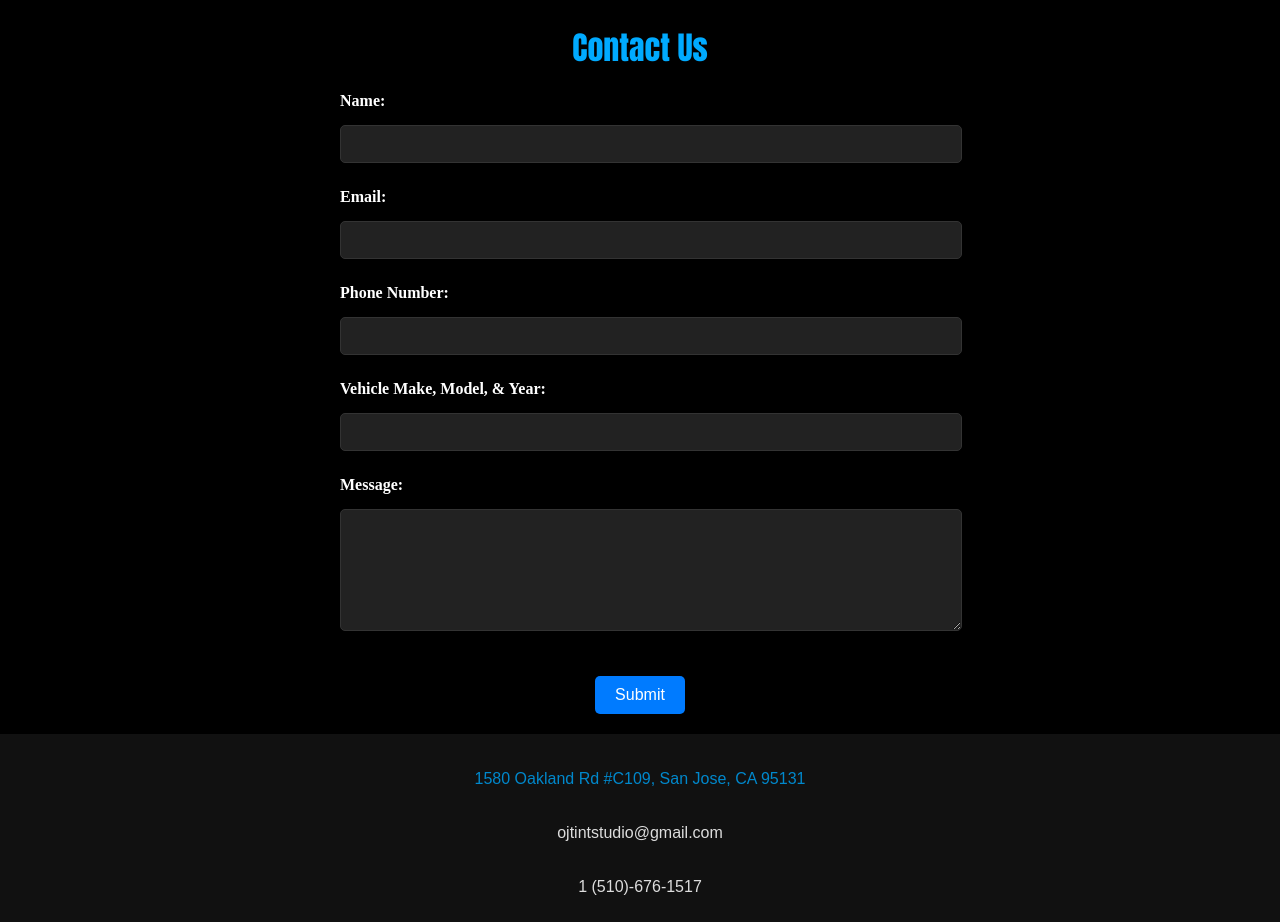
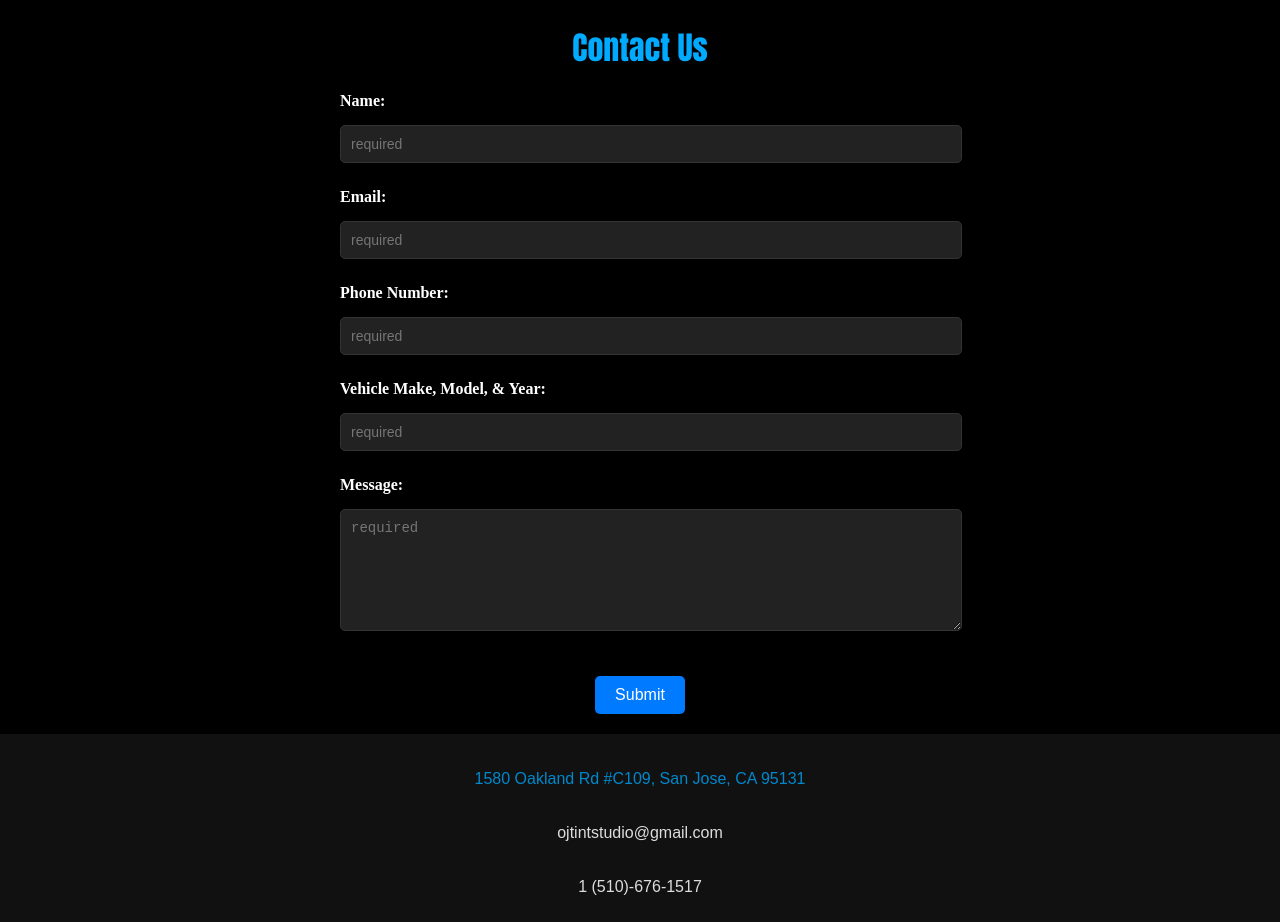
Before and after one commit to ssarvesh20000/OJTS, a React (Create React App) app: page / in a window 1280 px wide. Shown: the part 3400-4322 px from the top of the page. Built offline with nearby package versions, Linux system fonts and the light colour scheme.

Commit message:
changed number validation process, submission msg color

```diff
--- a/src/components/ContactForm.js
+++ b/src/components/ContactForm.js
@@ -4,17 +4,24 @@ import emailjs from 'emailjs-com';
 function ContactForm() {
   const form = useRef();
   const [submissionMessage, setSubmissionMessage] = useState('');
+  const [isError, setIsError] = useState(false); // Track whether the message is an error
 
   const sendEmail = (e) => {
     e.preventDefault();
 
-    const number = e.target.number.value.trim();
+    // Extract and preprocess phone number
+    let number = e.target.number.value.trim();
+    number = number.replace(/\D/g, ''); // Remove all non-digit characters
 
-    // Validate phone number (mandatory and 10-digit US format)
-    const phonePattern = /^\d{10}$/; // This ensures the phone number is exactly 10 digits
-    if (!phonePattern.test(number)) {
+    // Ensure it's a 10-digit US phone number (optionally handle leading '1')
+    if (number.length === 11 && number.startsWith('1')) {
+      number = number.slice(1); // Remove the leading '1'
+    }
+
+    if (number.length !== 10) {
       setSubmissionMessage('Phone number must be a valid 10-digit number.');
-      return; // Stop form submission if phone number is invalid
+      setIsError(true); // Mark as error
+      return; // Stop form submission if the phone number is invalid
     }
 
     emailjs.sendForm('service_9v8bv8k', 'template_xp8se1b', form.current, 'iEPd4ZUZDvveGMX7H')
@@ -22,11 +29,13 @@ function ContactForm() {
         console.log(result.text);
         const name = e.target.name.value;
         const make = e.target.make.value;
-          setSubmissionMessage(`Message from ${name} successfully submitted (${make})`);
+        setSubmissionMessage(`Message from ${name} successfully submitted (${make}).`);
+        setIsError(false); // Mark as success
         e.target.reset();
       }, (error) => {
         console.log(error.text);
         setSubmissionMessage('Message submission unsuccessful :(');
+        setIsError(true); // Mark as error
       });
   };
 
@@ -37,33 +46,36 @@ function ContactForm() {
       <form ref={form} onSubmit={sendEmail} style={formStyle}>
         <div style={inputGroupStyle}>
           <label style={labelStyle}>Name:</label>
-          <input type="text" name="name" style={inputStyle} required />
+          <input type="text" name="name" style={inputStyle} placeholder={'required'} required />
         </div>
 
         <div style={inputGroupStyle}>
           <label style={labelStyle}>Email:</label>
-          <input type="email" name="email" style={inputStyle} required />
+          <input type="email" name="email" style={inputStyle} placeholder={'required'} required />
         </div>
 
         <div style={inputGroupStyle}>
           <label style={labelStyle}>Phone Number:</label>
-          <input type="text" name="number" style={inputStyle} required />
+          <input type="tel" name="number" style={inputStyle} placeholder={'required'} required />
         </div>
 
         <div style={inputGroupStyle}>
           <label style={labelStyle}>Vehicle Make, Model, & Year:</label>
-          <input type="text" name="make" style={inputStyle} required />
+          <input type="text" name="make" style={inputStyle} placeholder={'required'} required />
         </div>
 
         <div style={inputGroupStyle}>
           <label style={labelStyle}>Message:</label>
-          <textarea name="message" style={textareaStyle} required />
+          <textarea name="message" style={textareaStyle} placeholder={'required'} required />
         </div>
 
-        {submissionMessage && <p style={messageStyle}>{submissionMessage}</p>}
+        {submissionMessage && (
+          <p style={{ ...messageStyle, color: isError ? 'red' : 'green' }}>
+            {submissionMessage}
+          </p>
+        )}
 
         <button type="submit" style={buttonStyle}>Submit</button>
-
       </form>
     </section>
   );
@@ -72,15 +84,15 @@ function ContactForm() {
 // Styles
 const sectionStyle = {
   padding: '20px',
-  maxWidth: '600px', // Set a max width to make the form compact
+  maxWidth: '600px',
   margin: '0 auto',
-  backgroundColor: '#000', // Black background
+  backgroundColor: '#000',
   borderRadius: '10px',
-  boxShadow: '0px 4px 10px rgba(0, 0, 0, 0.3)', // Add a subtle shadow for depth
+  boxShadow: '0px 4px 10px rgba(0, 0, 0, 0.3)',
 };
 
 const headerStyle = {
-  color: '#00aaff', // Blue accent for the header
+  color: '#00aaff',
   textAlign: 'center',
   marginBottom: '20px',
 };
@@ -88,7 +100,7 @@ const headerStyle = {
 const formStyle = {
   display: 'flex',
   flexDirection: 'column',
-  gap: '15px', // Add space between the form fields
+  gap: '15px',
 };
 
 const inputGroupStyle = {
@@ -98,16 +110,16 @@ const inputGroupStyle = {
 
 const labelStyle = {
   marginBottom: '5px',
-  color: '#fff', // White text for labels
+  color: '#fff',
   fontWeight: 'bold',
 };
 
 const inputStyle = {
   padding: '10px',
   borderRadius: '5px',
-  border: '1px solid #333', // Darker border for inputs
-  backgroundColor: '#222', // Dark input fields
-  color: '#fff', // White text
+  border: '1px solid #333',
+  backgroundColor: '#222',
+  color: '#fff',
   outline: 'none',
   fontSize: '14px',
 };
@@ -120,23 +132,22 @@ const textareaStyle = {
   color: '#fff',
   outline: 'none',
   fontSize: '14px',
-  minHeight: '100px', // Adjust the height for the message textarea
+  minHeight: '100px',
 };
 
 const buttonStyle = {
   padding: '10px 20px',
   fontSize: '16px',
-  backgroundColor: '#007BFF', // Blue button background
-  color: '#fff', // White text
+  backgroundColor: '#007BFF',
+  color: '#fff',
   border: 'none',
   borderRadius: '5px',
   cursor: 'pointer',
-  alignSelf: 'center', // Center the button
+  alignSelf: 'center',
   marginTop: '20px',
 };
 
 const messageStyle = {
-  color: '#00FF00', // Success message in green
   marginTop: '10px',
   textAlign: 'center',
 };
```
Lines whose indentation alone changed are shown as unchanged.
